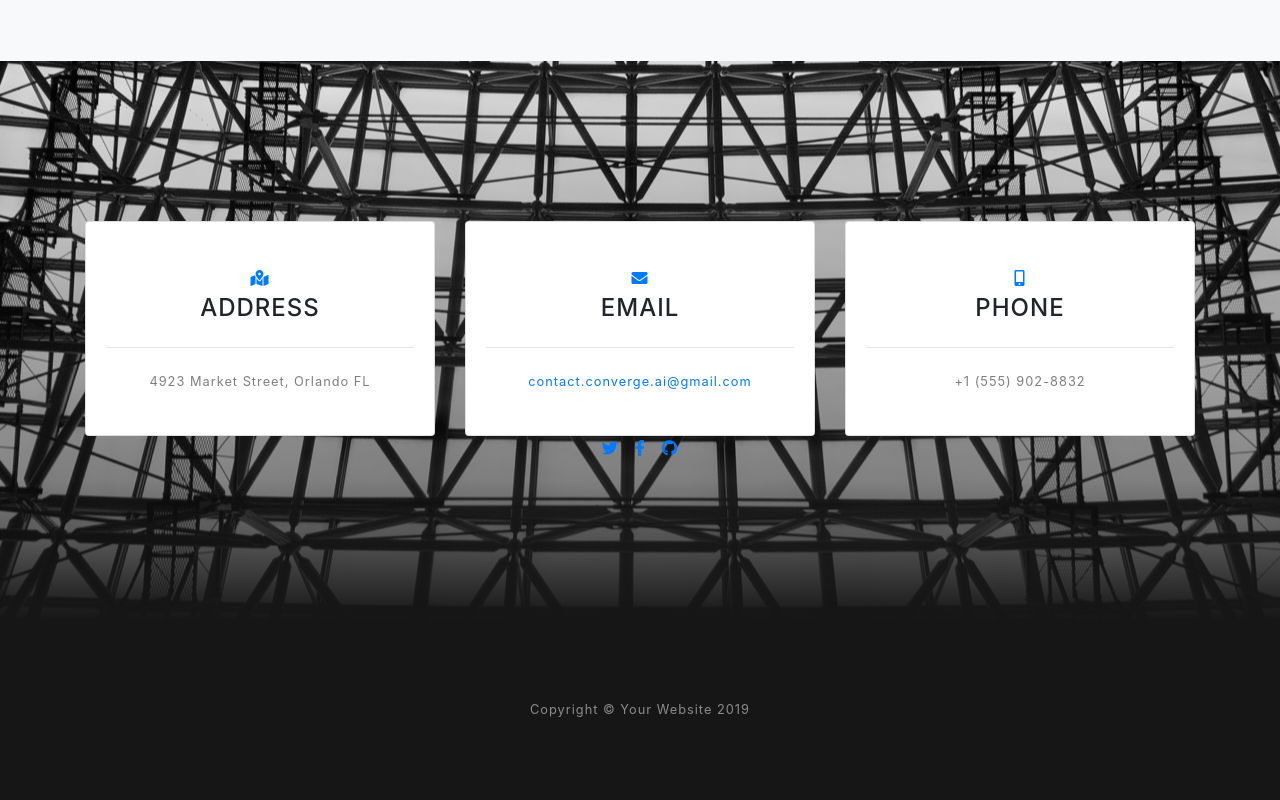
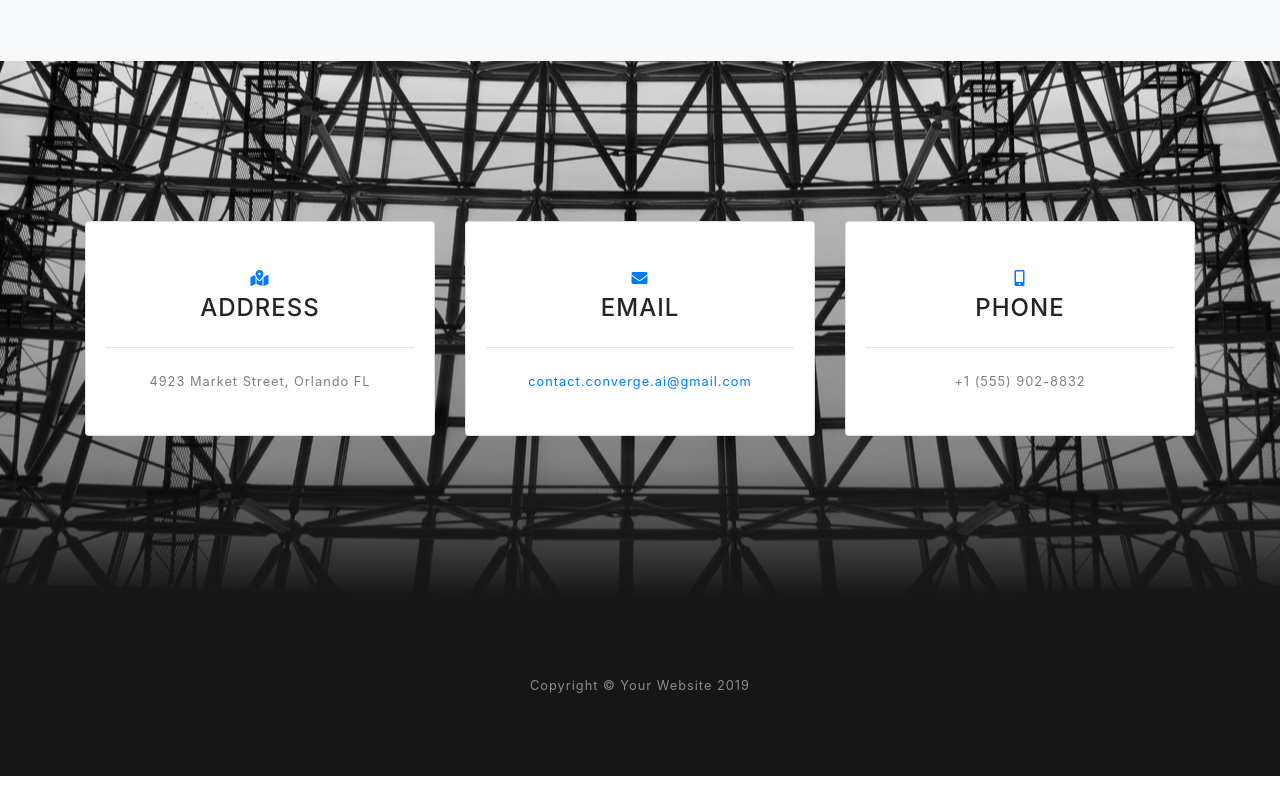
Before and after one commit to converge-ai/welcome, a website with bundled scripts: page index.html in a window 1280 px wide. Shown: the part 3549-4349 px from the top of the page. After the commit the page ends 4325 px from the top, so only its background shows below. Built offline with nearby package versions, Linux system fonts and the light colour scheme.

Commit message:
removed social media icons

```diff
--- a/index.html
+++ b/index.html
@@ -170,18 +170,6 @@
           </div>
         </div>
       </div>
-
-      <div class="social d-flex justify-content-center">
-        <a href="#" class="mx-2">
-          <i class="fab fa-twitter"></i>
-        </a>
-        <a href="#" class="mx-2">
-          <i class="fab fa-facebook-f"></i>
-        </a>
-        <a href="#" class="mx-2">
-          <i class="fab fa-github"></i>
-        </a>
-      </div>
       </div>
     </div>
   </section>
```
